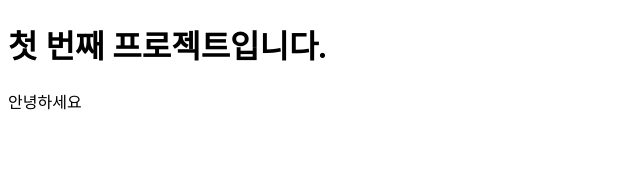
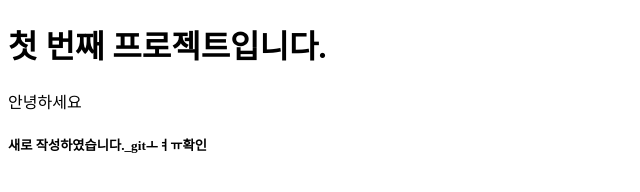
Before and after one commit to chaeyeon-dapgae/first-chaeyeon-project, a plain HTML site: page index.html in a window 1280 px wide. Shown: the whole page, without its empty margins (0-640 px from the left). Drawn offline with Linux system fonts and the light colour scheme.

Commit message:
second commit

```diff
--- a/index.html
+++ b/index.html
@@ -9,5 +9,6 @@
   <body>
     <h1>첫 번째 프로젝트입니다.</h1>
     <p>안녕하세요</p>
+    <h5>새로 작성하였습니다._gitㅗㅕㅠ확인</h5>
   </body>
 </html>
```
